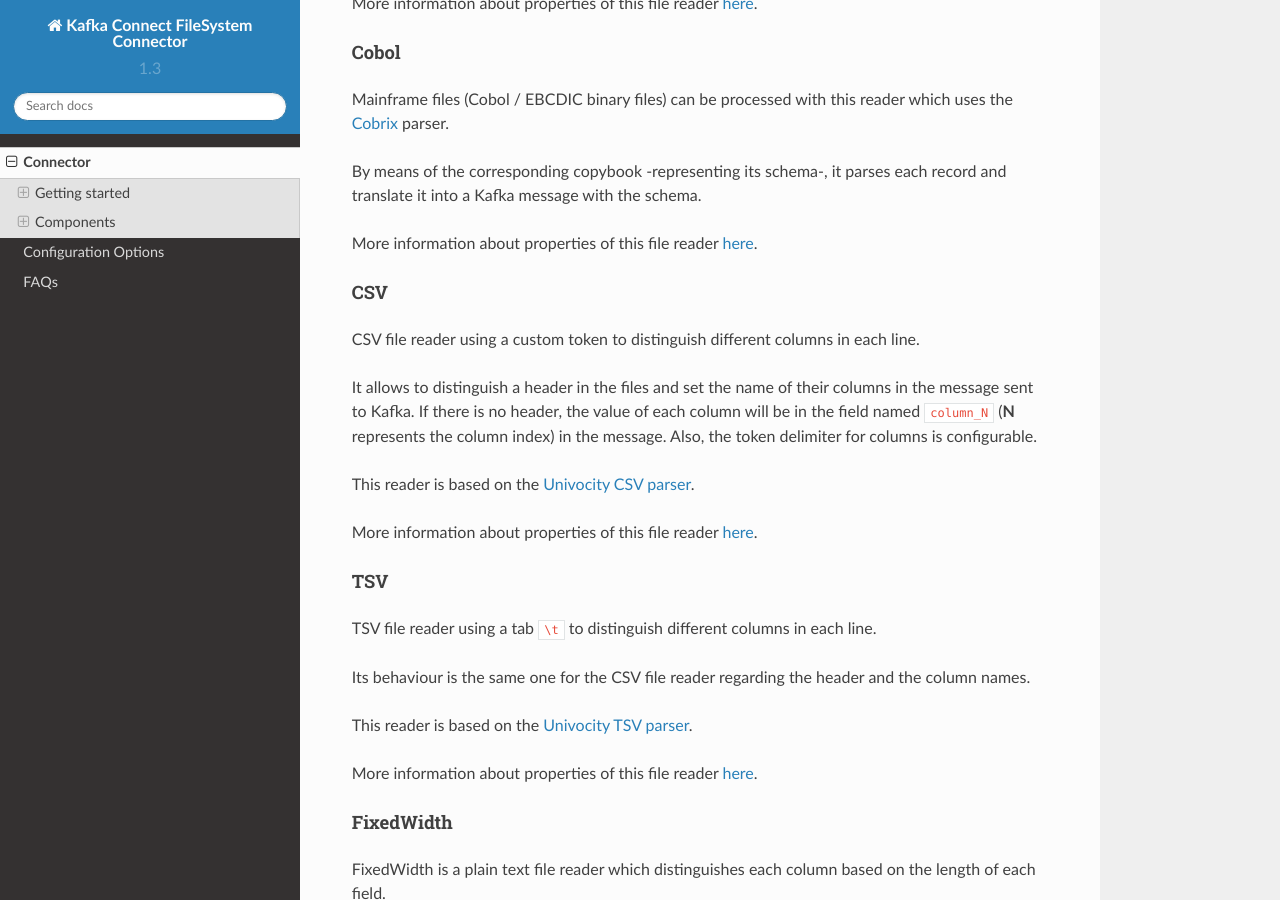
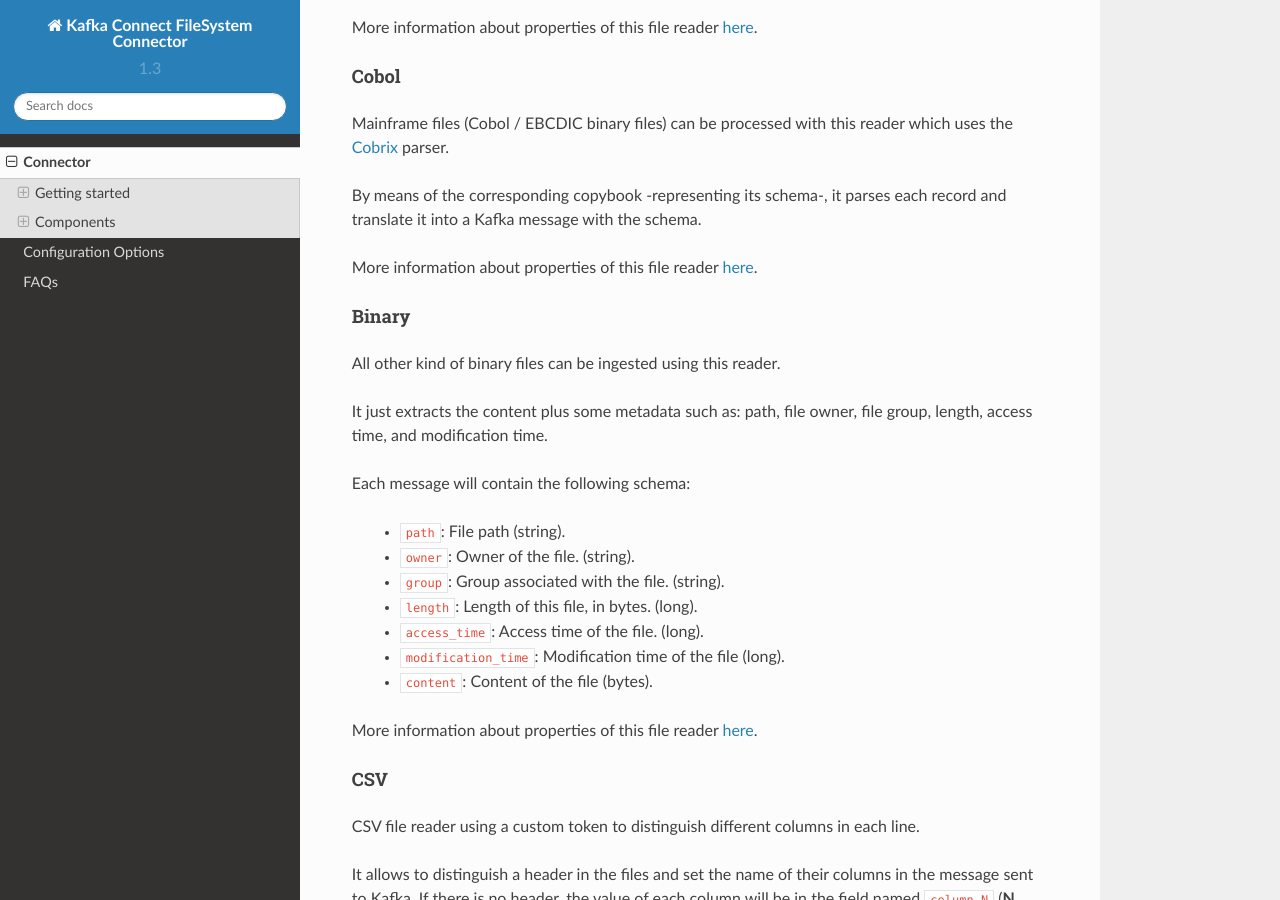
Before and after one commit to mmolimar/kafka-connect-fs, a Sphinx documentation site: the page built from docs/source/connector.rst, in a window 1280 px wide and 900 px high, scrolled down 5848 px. Built offline with Sphinx 7.4.7 and the Read the Docs theme 2.0.0, drawn with Linux system fonts in a browser that asks for light colours; some of the changed text lies outside the part shown.

Commit message:
Updating documentation

```diff
--- a/docs/source/connector.rst
+++ b/docs/source/connector.rst
@@ -160,6 +160,7 @@
 * ORC.
 * SequenceFile.
 * Cobol / EBCDIC.
+* Other binary files.
 * CSV.
 * TSV.
 * Fixed-width.
--- a/docs/source/filereaders.rst
+++ b/docs/source/filereaders.rst
@@ -59,6 +59,26 @@
 translate it into a Kafka message with the schema.
 
 More information about properties of this file reader :ref:`here<config_options-filereaders-cobol>`.
+
+Binary
+^^^^^^^^^^^^^^^^^^^^^^^^^^^^^^^^^^^^^^^^^^^^
+
+All other kind of binary files can be ingested using this reader.
+
+It just extracts the content plus some metadata such as: path, file owner, file group, length, access time,
+and modification time.
+
+Each message will contain the following schema:
+
+  * ``path``: File path (string).
+  * ``owner``: Owner of the file. (string).
+  * ``group``: Group associated with the file. (string).
+  * ``length``: Length of this file, in bytes. (long).
+  * ``access_time``: Access time of the file. (long).
+  * ``modification_time``: Modification time of the file (long).
+  * ``content``: Content of the file (bytes).
+
+More information about properties of this file reader :ref:`here<config_options-filereaders-binary>`.
 
 CSV
 ^^^^^^^^^^^^^^^^^^^^^^^^^^^^^^^^^^^^^^^^^^^^
@@ -153,6 +173,7 @@
 * ORC: ``.orc``
 * SequenceFile: ``.seq``
 * Cobol / EBCDIC: ``.dat``
+* Other binary files: ``.bin``
 * CSV: ``.csv``
 * TSV: ``.tsv``
 * FixedWidth: ``.fixed``
```
Also changed, not shown: docs/source/config_options.rst (+16 -2 lines).
